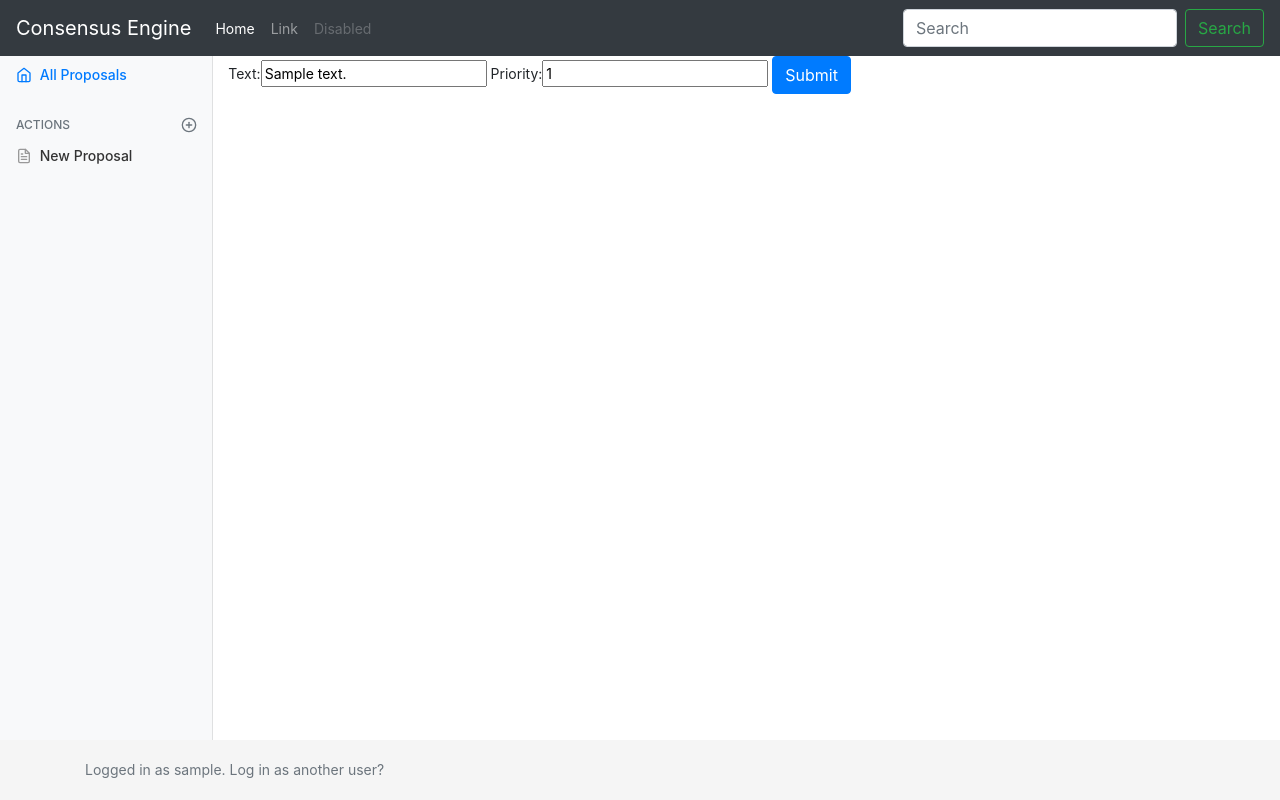
After one commit to jonsaunders-git/consensus_engine, a Django app: page /proposals/1/choice/edit/1/ in a window 1280 px wide. The commit adds this page. Run offline with Django 3.2, Linux system fonts and the light colour scheme; a user stored in the database is signed in; tables that the repository leaves empty hold one stand-in row (values such as "Sample post"); some libraries are stand-ins or nearby versions.

Commit message:
Added code to create and edit choices as well.

```diff
--- a/consensus_engine/forms.py
+++ b/consensus_engine/forms.py
@@ -12,4 +12,4 @@ class ProposalForm(ModelForm):
 class ProposalChoiceForm(ModelForm):
     class Meta:
         model = ProposalChoice
-        fields = '__all__'
+        fields = ['text', 'priority']
--- /dev/null
+++ b/consensus_engine/templates/consensus_engine/edit_choice.html
@@ -0,0 +1,38 @@
+{% extends "base.html" %}
+{% load static %}
+
+{% block page_nav %}
+  <ul class="nav flex-column">
+    <li class="nav-item">
+      <a class="nav-link active" href="{% url 'list_proposals' %}">
+        <span data-feather="home"></span>
+        All Proposals
+      </a>
+    </li>
+  </ul>
+
+  <h6 class="sidebar-heading d-flex justify-content-between align-items-center px-3 mt-4 mb-1 text-muted">
+    <span>Actions</span>
+    <a class="d-flex align-items-center text-muted" href="#">
+      <span data-feather="plus-circle"></span>
+    </a>
+  </h6>
+  <ul class="nav flex-column mb-2">
+    <li class="nav-item">
+      <a class="nav-link" href="{% url 'new_proposal' %}">
+        <span data-feather="file-text"></span>
+        New Proposal
+      </a>
+    </li>
+  </ul>
+{% endblock %}
+
+{% block page_content %}
+
+<form action="" method="post">
+  {% csrf_token %}
+  {{ form }}
+    <button type="submit" class="btn btn-primary">Submit</button>
+</form>
+
+{% endblock %}
--- a/consensus_engine/templates/consensus_engine/view_proposal.html
+++ b/consensus_engine/templates/consensus_engine/view_proposal.html
@@ -55,7 +55,7 @@
               {% for choice in proposal.proposalchoice_set.all %}
               <li class="list-group-item">
                 {{ choice.text }}
-                <a class="btn btn-primary">Edit</a>
+                <a class="btn btn-primary" href="{% url 'edit_choice' proposal.id choice.id %}">Edit</a>
               </li>
               {% endfor %}
             </ul>
--- a/consensus_engine/urls.py
+++ b/consensus_engine/urls.py
@@ -8,9 +8,10 @@ urlpatterns = [
     path('proposals/new/', views.new_proposal, name='new_proposal'),
     path('proposals/', views.list_proposals, name='list_proposals'),
     path('proposals/<int:proposal_id>/', views.view_proposal, name='view_proposal'),
-    path('proposals/edit/<int:proposal_id>/', views.edit_proposal, name='edit_proposal'),
-    path('proposals/vote/<int:proposal_id>/', views.vote_proposal, name='vote_proposal'),
+    path('proposals/<int:proposal_id>/edit/', views.edit_proposal, name='edit_proposal'),
+    path('proposals/<int:proposal_id>/vote/', views.vote_proposal, name='vote_proposal'),
     path('proposals/<int:proposal_id>/choice/new/', views.new_choice, name='new_choice'),
+    path('proposals/<int:proposal_id>/choice/edit/<int:choice_id>/', views.edit_choice, name='edit_choice'),
     path('accounts/', include('django.contrib.auth.urls')),
     path('<int:proposal_id>/register_vote/', views.register_vote, name='register_vote'),
 ]
--- a/consensus_engine/views.py
+++ b/consensus_engine/views.py
@@ -30,8 +30,6 @@ def view_proposal(request, proposal_id):
 def edit_proposal(request, proposal_id):
     # view the proposal choices
     proposal = get_object_or_404(Proposal, pk=proposal_id)
-    print("Here")
-    print(proposal_id)
 
      # if this is a POST request we need to process the form data
     if request.method == 'POST':
@@ -49,7 +47,6 @@ def edit_proposal(request, proposal_id):
             # redirect to a new URL:
             return HttpResponseRedirect('/proposals/')
 
-        print('Not valid')
 
     # if a GET (or any other method) we'll create a blank form
     else:
@@ -98,11 +95,12 @@ def new_proposal(request):
 @login_required
 def new_choice(request, proposal_id):
 
+    proposal = get_object_or_404(Proposal, pk=proposal_id)
      # if this is a POST request we need to process the form data
     if request.method == 'POST':
         # create a form instance and populate it with data from the request:
         form = ProposalChoiceForm(request.POST)
-
+        form.instance.proposal = proposal
         # check whether it's valid:
         if form.is_valid():
             # process the data in form.cleaned_data as required
@@ -110,13 +108,38 @@ def new_choice(request, proposal_id):
 
             form.save()
             # redirect to a new URL:
-            return HttpResponseRedirect('/proposals/')
+            return HttpResponseRedirect('/proposals/%d/' % proposal_id)
 
     # if a GET (or any other method) we'll create a blank form
     else:
         form = ProposalChoiceForm()
 
     return render(request, 'consensus_engine/new_choice.html', {'form': form, 'proposal_id' : proposal_id})
+
+@login_required
+def edit_choice(request, proposal_id, choice_id):
+
+    choice = get_object_or_404(ProposalChoice, pk=choice_id)
+     # if this is a POST request we need to process the form data
+    if request.method == 'POST':
+        # create a form instance and populate it with data from the request:
+        form = ProposalChoiceForm(request.POST, instance=choice)
+        # check whether it's valid:
+        if form.is_valid():
+            # process the data in form.cleaned_data as required
+            # ...
+
+            form.save()
+            # redirect to a new URL:
+            return HttpResponseRedirect('/proposals/%d/' % proposal_id)
+
+    # if a GET (or any other method) we'll create a blank form
+    else:
+        form = ProposalChoiceForm(instance=choice)
+
+    return render(request, 'consensus_engine/edit_choice.html', {'form': form})
+
+
 
 @login_required
 def list_proposals(request):
```
Also changed, not shown: consensus_engine/templates/consensus_engine/list_proposals.html (+20 -2 lines).
